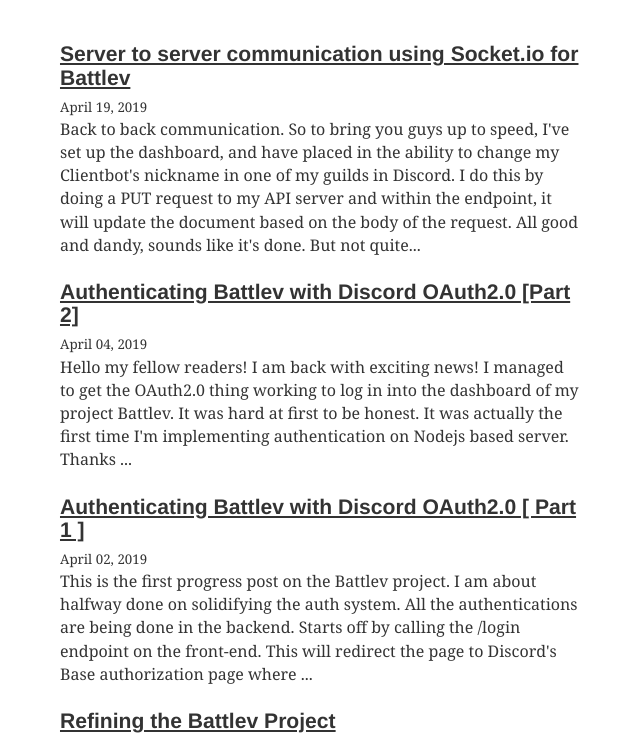
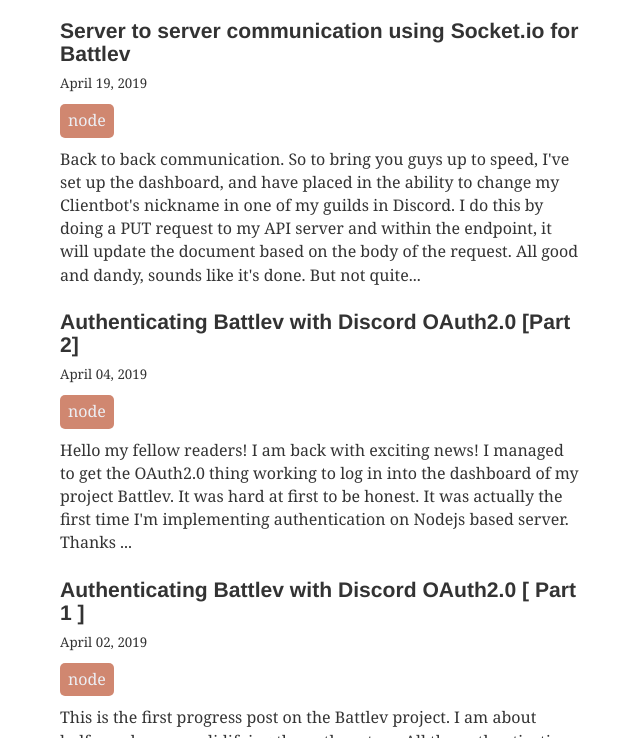
Before and after one commit to qwerqy/orocle, a Gatsby site: page / in a window 1280 px wide. Shown: the part 273-1011 px from the top of the page, without its empty margins (319-959 px from the left). Built offline with nearby package versions, Linux system fonts and the light colour scheme; Gatsby itself is replaced by a stand-in of ours; some packages are replaced by stand-ins of ours.

Commit message:
Design changes, integrated tags

```diff
--- a/content/blog/2019-05-05-are-you-a-builder-or-a-developer.md
+++ b/content/blog/2019-05-05-are-you-a-builder-or-a-developer.md
@@ -1,5 +1,7 @@
 ---
 title: Are you a builder or a developer?
+tags:
+  - development
 date: 2019-03-02T09:48:18.008Z
 description: >-
   While I was driving in my neighbourhood, a thought came across my mind. It's
--- a/content/blog/2019-05-05-authenticating-battlev-with-discord-oauth2-0-part-1.md
+++ b/content/blog/2019-05-05-authenticating-battlev-with-discord-oauth2-0-part-1.md
@@ -1,5 +1,7 @@
 ---
 title: 'Authenticating Battlev with Discord OAuth2.0 [ Part 1 ]'
+tags:
+  - node
 date: 2019-04-02T09:49:46.051Z
 description: >-
   This is the first progress post on the Battlev project. I am about halfway
--- a/content/blog/2019-05-05-authenticating-battlev-with-discord-oauth2-0-part-2.md
+++ b/content/blog/2019-05-05-authenticating-battlev-with-discord-oauth2-0-part-2.md
@@ -1,5 +1,7 @@
 ---
 title: 'Authenticating Battlev with Discord OAuth2.0 [Part 2]'
+tags:
+  - node
 date: 2019-04-04T09:50:24.498Z
 description: >-
   Hello my fellow readers! I am back with exciting news! I managed to get the
@@ -7,6 +9,7 @@ description: >-
   was hard at first to be honest. It was actually the first time I'm
   implementing authentication on Nodejs based server. Thanks ...
 ---
+
 <p>Hello my fellow readers! I am back with exciting news!</p>
 
 <p>I managed to get the OAuth 2.0 <em>thing</em> working to log in into the dashboard of my project <strong>Battlev</strong>. It was hard at first to be honest. It was actually the first time I'm implementing authentication on a <strong>Nodejs-based</strong> server.</p>
--- a/content/blog/2019-05-05-how-to-create-a-discord-bot-in-node-js-that-fetches-images-from-imgur.md
+++ b/content/blog/2019-05-05-how-to-create-a-discord-bot-in-node-js-that-fetches-images-from-imgur.md
@@ -1,8 +1,11 @@
 ---
 title: How to create a Discord bot in Node.js that fetches images from Imgur
+tags:
+  - node
 date: 2019-02-16T09:44:59.730Z
 description: Learn how to create a Discord bot in Nodejs that fetches images from Imgur
 ---
+
 <p>It's the weekend now and I just got back from a Chinese New Year party. I always thought of building my own Discord bot and have it in my Discord channel where it's convenient for us to request anything from it. I know there are <g class="gr_ gr_110 gr-alert gr_spell gr_inline_cards gr_run\_anim ContextualSpelling ins-del multiReplace" id="110" data-gr-id="110">alot</g> <g class="gr\_ gr_117 gr-alert gr_gramm gr_inline_cards gr_run\_anim Grammar replaceWithoutSep" id="117" data-gr-id="117">more</g> better Discord bots out there, <g class="gr\_ gr_118 gr-alert gr_gramm gr_inline_cards gr_run_anim Punctuation only-ins replaceWithoutSep" id="118" data-gr-id="118">however</g> I just felt having a bot that is built personally by me. It's like having my own child!</p>
 
 <p>For the finished <g class="gr_ gr_111 gr-alert gr_gramm gr_inline_cards gr_run_anim Punctuation only-ins replaceWithoutSep" id="111" data-gr-id="111">project</g> you can head over to this <a href="https://github.com/qwerqy/battlev-discord-bot" target="_blank" rel="noopener"><g class="gr_ gr_103 gr-alert gr_spell gr_inline_cards gr_run_anim ContextualSpelling ins-del multiReplace" id="103" data-gr-id="103">github</g> repo</a>.&nbsp;</p>
--- a/content/blog/2019-05-05-implementing-ssr-to-a-production-react-cra-product-part-1-setting-up-babel-register-override-cra-script.md
+++ b/content/blog/2019-05-05-implementing-ssr-to-a-production-react-cra-product-part-1-setting-up-babel-register-override-cra-script.md
@@ -2,6 +2,9 @@
 title: >-
   Implementing SSR to a production React (CRA) product (Part 1: Setting up Babel
   Register & Override CRA script)
+tags:
+  - react
+  - javascript
 date: 2019-02-21T09:46:23.656Z
 description: >-
   There I was, trying to find out what the heck is SSR on google. I get server
@@ -9,6 +12,7 @@ description: >-
   Rails do, but what do you mean with React? Isn't React already good enough?
   Turns out I was wrong. So I started studying ...
 ---
+
 <p>There I was, trying to find out what the heck is <strong>SSR</strong> on google. I get server-side rendering, that's <strong>basically what backend frameworks like Laravel and Rails do</strong>, but what do you mean with React? <em>Isn't React already good enough?</em></p>
 
 <p>Turns out I was wrong. So I started studying and researching about it. Guides after guides. Finally, I got a bit of a grasp on what it is.&nbsp;</p>
--- a/content/blog/2019-05-05-implementing-ssr-to-a-production-react-cra-product-part-2-middleware-state-management.md
+++ b/content/blog/2019-05-05-implementing-ssr-to-a-production-react-cra-product-part-2-middleware-state-management.md
@@ -2,6 +2,9 @@
 title: >-
   Implementing SSR to a production React (CRA) product (Part 2: Middleware &
   State Management)
+tags:
+  - react
+  - javascript
 date: 2019-02-24T09:47:46.794Z
 description: >-
   Hello guys, welcome back! This is part 2 of the guide series on how to implent
@@ -9,6 +12,7 @@ description: >-
   series, I showed you how I prepared the bootstrap file that will be the entry
   script to run our ...
 ---
+
 <p>Hello guys, welcome back! This is part 2 of the guide series on <strong>how to implement SSR</strong> to your ongoing production React product.</p>
 
 <h2>Recap</h2>
--- a/content/blog/2019-05-05-refining-the-battlev-project.md
+++ b/content/blog/2019-05-05-refining-the-battlev-project.md
@@ -1,5 +1,11 @@
 ---
 title: Refining the Battlev Project
+tags:
+  - vue
+  - node
+  - javascript
+  - docker
+  - deployment
 date: 2019-03-24T09:48:56.716Z
 description: >-
   Hello again, in this short blog post I will be sharing about my thoughts on
--- a/content/blog/2019-05-05-server-to-server-communication-using-socket-io-for-battlev.md
+++ b/content/blog/2019-05-05-server-to-server-communication-using-socket-io-for-battlev.md
@@ -1,5 +1,7 @@
 ---
 title: Server to server communication using Socket.io for Battlev
+tags:
+  - node
 date: 2019-04-19T09:51:03.101Z
 description: >-
   Back to back communication. So to bring you guys up to speed, I've set up the
@@ -8,6 +10,7 @@ description: >-
   and within the endpoint, it will update the document based on the body of the
   request. All good and dandy, sounds like it's done. But not quite...
 ---
+
 <p><em><strong>Progress Update:&nbsp;</strong>Project Battlev is progressing just nicely. Already decided on what type of design I want for the interface, the color scheme. I've also converted my API server to Typescript for type checking. In this post I will try my best to share how I implemented my idea on how to make my API server and my Discord client server to communicate with each other using Sockets.</em></p>
 
 <h2>Back to back communication.</h2>
--- a/content/blog/2019-05-05-testing.md
+++ b/content/blog/2019-05-05-testing.md
@@ -1,5 +1,9 @@
 ---
 title: Building an online portfolio with Next.js & deploy to Now.sh
+tags:
+  - next.js
+  - react
+  - javascript
 date: 2019-02-10T09:14:12.378Z
 description: >-
   Hello! In this first blog post I am going to share with you how this site was
--- a/gatsby-node.js
+++ b/gatsby-node.js
@@ -4,7 +4,7 @@ const { createFilePath } = require(`gatsby-source-filesystem`);
 exports.createPages = ({ graphql, actions }) => {
   const { createPage } = actions;
 
-  const blogPost = path.resolve(`./src/templates/blog-post.js`);
+  const blogPost = path.resolve(`./src/templates/blog-post.tsx`);
   return graphql(
     `
       {
--- a/src/components/layout.tsx
+++ b/src/components/layout.tsx
@@ -21,11 +21,15 @@ const Layout = (props: any) => {
         }}
       >
         <h1
+          className={'big-title'}
           style={{
             ...scale(1.8),
             marginBottom: rhythm(1.5),
             marginTop: 0,
             fontFamily: `Playfair Display, serif`,
+            letterSpacing: '3px',
+            textShadow:
+              '-1.5px -1.5px 0 #000, 1.5px -1.5px 0 #000, -1.5px 1.5px 0 #000, 1.5px 1.5px 0 #000',
           }}
         >
           <Link
@@ -51,9 +55,13 @@ const Layout = (props: any) => {
         }}
       >
         <h3
+          className={'big-title'}
           style={{
             fontFamily: `Playfair Display, serif`,
             marginTop: 0,
+            letterSpacing: '3px',
+            textShadow:
+              '-1px -1px 0 #000, 1px -1px 0 #000, -1px 1px 0 #000, 1px 1px 0 #000',
           }}
         >
           <Link
@@ -67,7 +75,7 @@ const Layout = (props: any) => {
             {title}
           </Link>
         </h3>
-        <ThemeToggler>
+        {/* <ThemeToggler>
           {({ theme, toggleTheme }) => (
             <label
               style={{
@@ -85,7 +93,7 @@ const Layout = (props: any) => {
               <span className="slider round" />
             </label>
           )}
-        </ThemeToggler>
+        </ThemeToggler> */}
       </div>
     );
   }
--- /dev/null
+++ b/src/components/tags.tsx
@@ -0,0 +1,37 @@
+import React from 'react';
+
+export const TagsList = (props: any) => {
+  return (
+    <ul
+      style={{
+        ...props.style,
+        marginLeft: 0,
+        listStyle: 'none',
+        margin: '10px 0',
+      }}
+    >
+      {props.children}
+    </ul>
+  );
+};
+
+export const Tag = (props: any) => {
+  return (
+    <li key={props._key} style={{ display: 'inline' }}>
+      <div
+        style={{
+          display: 'inline-block',
+          padding: '5px 8px',
+          margin: '0 5px',
+          borderRadius: '5px',
+          marginLeft: props._key === 0 ? '0' : '5px',
+          marginRight: props._key === props.data.length - 1 ? '0' : '5px',
+          backgroundColor: '#D08770          ',
+          color: '#ECEFF4',
+        }}
+      >
+        {props.children}
+      </div>
+    </li>
+  );
+};
--- a/src/pages/index.tsx
+++ b/src/pages/index.tsx
@@ -5,6 +5,7 @@ import Bio from '../components/bio';
 import Layout from '../components/layout';
 import SEO from '../components/seo';
 import { rhythm } from '../utils/typography';
+import { TagsList, Tag } from '../components/tags';
 
 const BlogIndex = (props: any) => {
   const { data, location } = props;
@@ -17,6 +18,7 @@ const BlogIndex = (props: any) => {
       <Bio />
       {posts.map(({ node }) => {
         const title = node.frontmatter.title || node.fields.slug;
+        const { tags } = node.frontmatter;
         return (
           <div key={node.fields.slug}>
             <h3
@@ -24,12 +26,26 @@ const BlogIndex = (props: any) => {
                 marginBottom: rhythm(1 / 4),
               }}
             >
-              <Link style={{ boxShadow: `none` }} to={node.fields.slug}>
+              <Link
+                style={{ boxShadow: `none`, textDecoration: 'none' }}
+                to={node.fields.slug}
+              >
                 {title}
               </Link>
             </h3>
-            <small>{node.frontmatter.date}</small>
-            <small>{node.frontmatter.tags}</small>
+            <div>
+              <small>{node.frontmatter.date}</small>
+            </div>
+            <TagsList>
+              {tags.map((tag: string, i: number) => {
+                return (
+                  <Tag key={i} _key={i} data={tags}>
+                    {tag}
+                  </Tag>
+                );
+              })}
+            </TagsList>
+
             <p
               dangerouslySetInnerHTML={{
                 __html: node.frontmatter.description || node.excerpt,
--- a/src/styles/global.css
+++ b/src/styles/global.css
@@ -1,9 +1,10 @@
 body.light {
-  --bg: white;
+  --bg: #eceff4;
   --textNormal: #2e3440;
   --textTitle: #2e3440;
-  --textLink: #00b0ff;
-  --toggle: #00b0ff;
+  --textLink: #2e3440;
+  --textHover: #88c0d0;
+  --toggle: #88c0d0;
   --hr: hsla(0, 0%, 0%, 0.2);
 
   background-color: var(--bg);
@@ -16,6 +17,7 @@ body.dark {
   --textNormal: rgba(255, 255, 255, 0.88);
   --textTitle: white;
   --textLink: #00b0ff;
+  --textHover: #5e81ac;
   --toggle: white;
   --hr: hsla(0, 0%, 100%, 0.2);
 }
@@ -26,6 +28,16 @@ body.dark {
 
 a {
   color: var(--textLink);
+  transition: 0.5s;
+  text-decoration: underline;
+}
+
+a:hover {
+  color: var(--textHover);
+}
+
+p {
+  color: var(--textNormal);
 }
 
 h1,
@@ -35,3 +47,7 @@ h4,
 h5 {
   color: var(--textTitle);
 }
+
+.big-title {
+  color: var(--bg);
+}
```
Also changed, not shown: src/components/bio.tsx (+16 -16 lines), src/templates/blog-post.tsx (+16 -1 lines).
